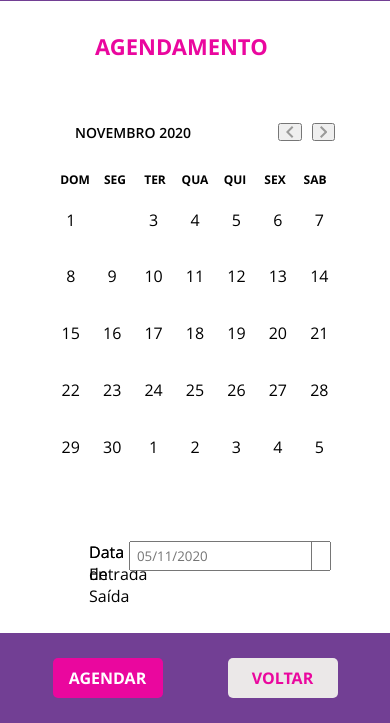
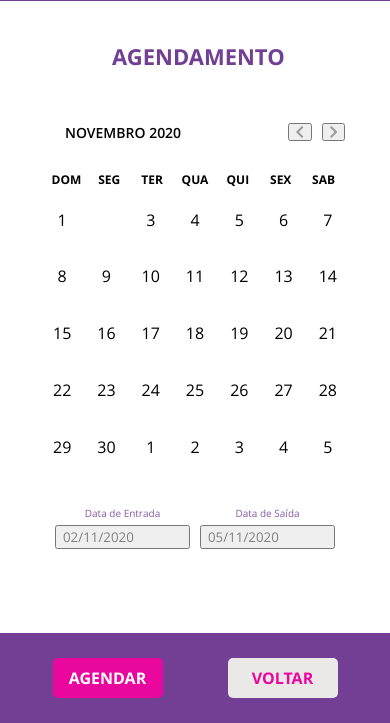
Before and after one commit to matananh/amicao-petshop, a website: page schedules-news.html in a window 390 px wide. Shown: the part 121-844 px from the top of the page. Drawn offline with Linux system fonts and the light colour scheme.

Commit message:
Agendamento Mobile

```diff
--- a/assets/sass/calendarnew.scss
+++ b/assets/sass/calendarnew.scss
@@ -1,6 +1,7 @@
 #align {
     width: 100%;
     position: relative;
+    display: flex;
     justify-content: center;
     .negativelogo {
         width: 100%;
@@ -9,23 +10,27 @@
         position: absolute;
     }
 
+    main {
 
         .headerdate {
+            width: 100%;
+            height: 100%;
+            position: relative;
+
+
             h1 {
-            display: flex;
-            top: 50px;
+                width: 100%;
+                height: 100%;
+                margin: 0 67px;
+                top: 100px;
                 font-size: 22px;
                 font-weight: bold;
-            color: var(--button);
-            margin: 40px;
-            color: var(--pink-1);
-            justify-content: space-around;
+                color: var(--purple-2);
                 position: absolute;
             }
         }
-    main {
         .calendar {
-            min-width: 280px;
+            min-width: 300px;
             margin-top: 200px;
             flex-direction: column;
             padding: none;
@@ -108,22 +113,32 @@
 
         }
         .select-date {
-              position: relative;
+                width: 145px;
+                height: 19px;
+                position: absolute;
+                bottom: -55px;
                 flex-direction: row;
+
             div {
 
-                width: 100%;
-                height: 30px;
-                left: 250px;
-                top: 600px;
-                padding: 0;
-                width: 100%;
-                position: absolute;
-                flex-direction: row;
+                font-size: 10px;
+                color: var(--purple-3);
+                flex-direction: column;
+                margin-left: 10px;
+                align-items: center;
+                button {
+                    width: 135px;
+                    margin-top: 5px;
+                    color: gray;
+                }
 
-                left: -246px;
+
+
+
+
 
             }
+
         }
 
     }
--- a/schedules-news.html
+++ b/schedules-news.html
@@ -72,11 +72,11 @@
         <div class="negativelogo">
 
         </div>
+
+    <main>
         <header class="headerdate">
             <h1>AGENDAMENTO</h1>
         </header>
-
-    <main>
         <div class="calendar">
             <div class="month">
                 <h2>Novembro 2020</h2>
@@ -144,14 +144,13 @@
         <form class="select-date">
 
             <div>
-
                 <label for="text">Data de Entrada</label>
-                <input type="text" placeholder=" 02/11/2020">
+                <button> 02/11/2020</button>
             </div>
             <div>
+                <label for="text">Data de Saída</label>
+                <button > 05/11/2020</button>
 
-                <label for="text">Data de Saída</label>
-                <input type="text" placeholder=" 05/11/2020">
             </div>
         </form>
 
```
Also changed, not shown: assets/css/main.css, 1 other file. Lines whose indentation alone changed are shown as unchanged.
